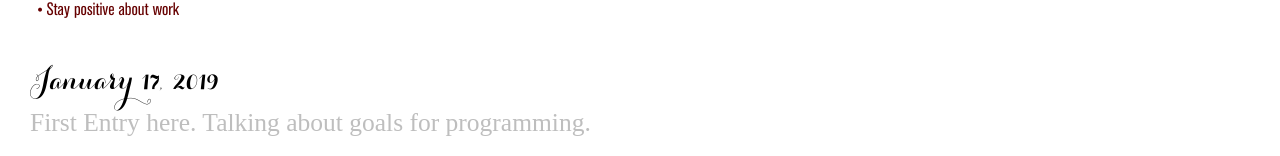
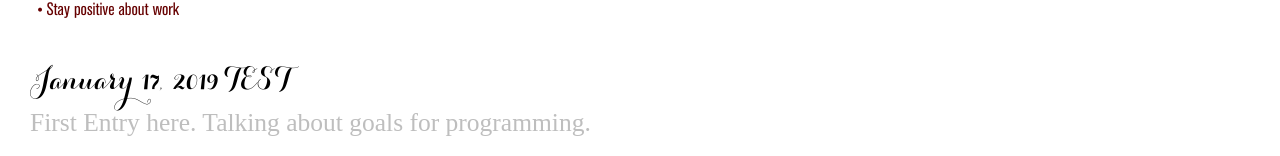
Before and after one commit to rerun1/journal, a plain HTML site: page index.html in a window 1280 px wide. Shown: the part 213-369 px from the top of the page. Drawn offline with Linux system fonts and the light colour scheme; a web font is replaced by a local one.

Commit message:
check status of updated github pages

```diff
--- a/index.html
+++ b/index.html
@@ -35,7 +35,7 @@
     </div>
     <div class="journalEntry">
       <div class="carolynaBlack">
-        January 17, 2019
+        January 17, 2019 TEST
         <!-- <input id="today" type="date"> -->
       </div>
       <div class="journalText minusVerticalSpace">
```
